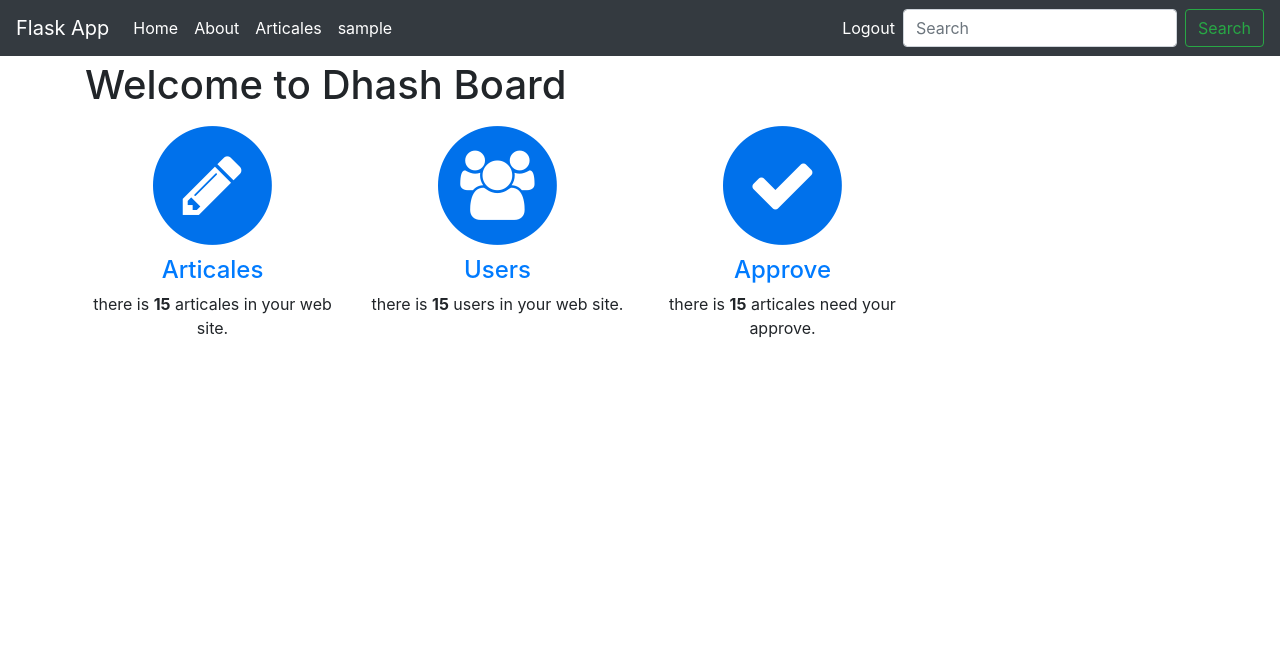
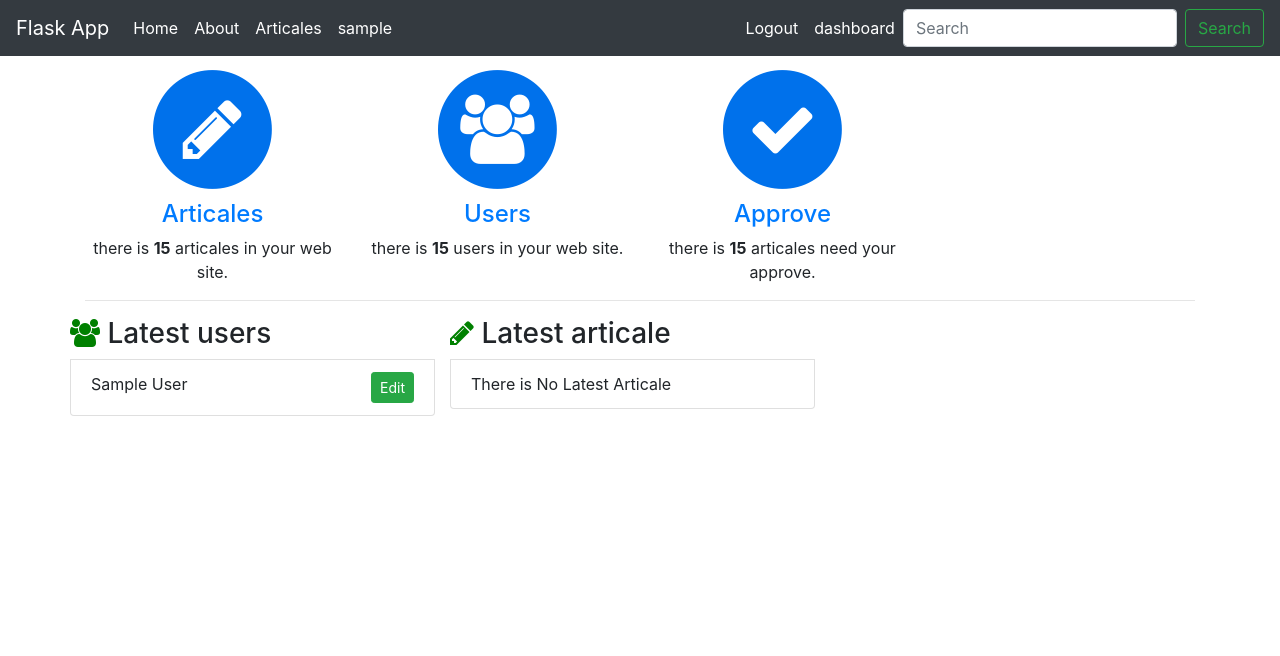
Before and after one commit to mhadiahmed/FlaskApp, a Flask app: page /dashboard in a window 1280 px wide. Shown: the top 656 px of the page. Run offline with Flask 2, Linux system fonts and the light colour scheme; the visitor is signed in with stand-in values (Sample User, id 1); data that the repository does not hold is empty; parts of the project's set-up code (start-up, migrations or seed data) failed here and were passed over; some libraries are stand-ins or nearby versions.

Commit message:
finl touch of our project

```diff
--- a/app.py
+++ b/app.py
@@ -1,15 +1,24 @@
 from flask import Flask,render_template,request,session,url_for,redirect,logging,flash
 from DB import Articale
-from forms import RigesterForm,Add_Articale_form
+from forms import RigesterForm,Add_Articale_form,Edit_Users
 from db.DataBase import connection
 from db.DataAPI import (
 	add_user,
 	check_user,
 	Add_Articale,
 	show_articale,
+	show_unapproved_articale,
 	get_by_id,
 	update,
-	delete
+	delete,
+	admin_delete,
+	approve,
+	show_users,
+	get_usersby_id,
+	update_user,
+	delete_user,
+	get_latest_articale,
+	get_latest_users
 )
 from passlib.hash import sha256_crypt
 from functools import wraps
@@ -21,6 +30,9 @@ app = Flask(__name__)
 #**************************************************
 # Permissions
 #**************************************************
+## *******
+# check if the user is admin in or not
+# *******
 def is_admin(f):
 	@wraps(f)
 	def wrap(*args,**kwargs):
@@ -30,7 +42,17 @@ def is_admin(f):
 			return redirect(url_for('home'))
 	return wrap
 
-
+# *******
+# check if the user is logged in or not
+# *******
+def is_logging(f):
+	@wraps(f)
+	def wrap(*args,**kwargs):
+		if 'logged_in' in session:
+			return f(*args,**kwargs)
+		else:
+			return redirect(url_for('login'))
+	return wrap
 
 #**************************************************
 #Dashboard Pages
@@ -38,13 +60,126 @@ def is_admin(f):
 @app.route('/dashboard')
 @is_admin
 def dashboard():
-	ali = {
-	'naser':'naser',
-	'al':'mhadi'
-	}
+	query,latest_users = get_latest_users()
+	query2, latest_articale = get_latest_articale()
+	return render_template('dashboard.html',latest_users=latest_users,latest_articale=latest_articale)
 
-	return render_template('dashboard.html',ali=ali)
 
+# *******
+# articales part in dashboard code
+# *******
+@app.route('/admin_articale')
+@is_admin
+def admin_Areticales():
+	query,data = show_articale()
+
+	if query > 0:
+		Articales = data
+		return render_template("admin_articales.html",Articales=Articales)
+	else:
+		msg = "no data yet .."
+		return render_template("admin_articales.html",msg=msg)
+
+
+@app.route('/admin_unapproved_articale')
+@is_admin
+def admin_unapproved_Areticales():
+	query,data = show_unapproved_articale()
+
+	if query > 0:
+		Articales = data
+		return render_template("admin_unapproved.html",Articales=Articales)
+	else:
+		msg = "no data yet .."
+		return render_template("admin_unapproved.html",msg=msg)
+
+
+@app.route('/admin_edit/<string:id>',methods=['GET','POST'])
+@is_admin
+def admin_Articale_edit(id):
+	btnName = "Edit"
+	form  = Add_Articale_form(request.form)
+	query ,data = get_by_id(id)
+	form.title.data = data['title']
+	form.content.data = data['content']
+
+	if request.method == "POST" and form.validate():
+		title = request.form['title']
+		content = request.form['content']
+		update(id,title,content)
+		flash("Articale is updated..","success")
+		return redirect(url_for('dashboard'))
+	return render_template('create_articale.html',form=form,btnName=btnName)
+
+
+@app.route('/admin_delete/<string:id>')
+@is_admin
+def admin_Areticale_delete(id):
+	query,data = get_by_id(id)
+	if 'is_admin' in session:
+		admin_delete(id)
+		flash("Articale is deleted..","success")
+		return redirect(url_for('dashboard'))
+	else:
+		flash("You don't have permission to do this..","info")
+		return redirect(url_for('dashboard'))
+
+
+@app.route('/admin_approve/<string:id>')
+@is_admin
+def admin_Areticale_approve(id):
+	if 'is_admin' in session:
+		approve(id)
+		flash("Your articales is approved.","success")
+		return redirect(url_for('admin_unapproved_Areticales'))
+
+
+# *******
+# users part in dashboard code
+# *******
+@app.route('/admin_users')
+@is_admin
+def admin_users():
+	query,data = show_users()
+
+	if query > 0:
+		users = data
+		return render_template("admin_users.html",users=users)
+	else:
+		msg = "no data yet .."
+		return render_template("admin_users.html",msg=msg)
+
+
+@app.route('/admin_edit_users/<string:id>',methods=['GET','POST'])
+@is_admin
+def admin_edit_users(id):
+	form = Edit_Users(request.form)
+
+	query,data = get_usersby_id(id)
+
+	form.name.data = data['name']
+	form.username.data = data['username']
+	form.email.data = data['email']
+
+	if request.method == "POST" and form.validate():
+		# get data from the form
+		name = request.form['name']
+		username = request.form['username']
+		email = request.form['email']
+		# save in data base
+		update_user(name,username,email,id)
+		flash("user is updated","success")
+		return redirect(url_for("admin_users"))
+	return render_template("edit_users.html",form=form)
+
+
+
+@app.route('/delete_user/<string:id>')
+@is_admin
+def delete_users(id):
+	delete_user(id)
+	flash("User is deleted..","success")
+	return redirect(url_for('admin_users'))
 
 #**************************************************
 #Home Pages
@@ -80,6 +215,7 @@ def Areticales():
 
 
 @app.route('/create',methods=['GET','POST'])
+@is_logging
 def Articale_create():
 	btnName = "Create"
 	form  = Add_Articale_form(request.form)
@@ -94,6 +230,7 @@ def Articale_create():
 
 
 @app.route('/edit/<string:id>',methods=['GET','POST'])
+@is_logging
 def Articale_edit(id):
 	btnName = "Edit"
 	form  = Add_Articale_form(request.form)
@@ -122,6 +259,7 @@ def Areticale_deatil(id):
 
 
 @app.route('/delete/<string:id>')
+@is_logging
 def Areticale_delete(id):
 	query,data = get_by_id(id)
 	username = session['username']
@@ -137,7 +275,7 @@ def Areticale_delete(id):
 
 
 #**************************************************
-#Users Page
+#   Users Page
 #	Register , Login , logout
 #**************************************************
 
--- a/db/DataAPI.py
+++ b/db/DataAPI.py
@@ -2,6 +2,9 @@ from db.DataBase import connection
 from pymysql import escape_string as clean
 from passlib.hash import sha256_crypt
 # use passlib or hashlib
+# global variable
+
+# conn,db = connection()
 
 def add_user(name,username,email,password):
 	# get data & clean it
@@ -23,6 +26,25 @@ def add_user(name,username,email,password):
 	# close connection
 	db.close()
 
+def update_user(name,username,email,id):
+	# get data & clean it
+
+	c_name = clean(name)
+	c_username = clean(username)
+	c_email = clean(email)
+	c_id = clean(id)
+
+	# create connection
+
+	conn,db = connection()
+
+	# execute query
+
+	query = db.execute("UPDATE users SET name=%s,username=%s,email=%s WHERE id = %s",(c_name,c_username,c_email,c_id))
+	# save change
+	conn.commit()
+	# close connection
+	db.close()
 
 
 def check_user(username):
@@ -52,12 +74,62 @@ def Add_Articale(title,user,content):
 
 	db.close()
 
+
 def show_articale():
+	conn,db = connection()
+
+	query = db.execute('SELECT * FROM articale WHERE approve=1 ORDER BY id DESC')
+
+	data = db.fetchall()
+
+	return query,data
+
+
+def show_unapproved_articale():
 	conn,db = connection()
 
 	query = db.execute('SELECT * FROM articale WHERE approve=0 ORDER BY id DESC')
 
 	data = db.fetchall()
+
+	return query,data
+
+
+def show_users():
+	conn,db = connection()
+
+	query = db.execute('SELECT * FROM users ')
+
+	data = db.fetchall()
+
+	return query,data
+
+
+def get_latest_users():
+	conn,db = connection()
+
+	query = db.execute('SELECT * FROM users ORDER BY id DESC LIMIT 3')
+
+	data = db.fetchall()
+
+	return query,data
+
+def get_latest_articale():
+	conn,db = connection()
+
+	query = db.execute('SELECT * FROM articale WHERE approve=0 ORDER BY id DESC LIMIT 3')
+
+	data = db.fetchall()
+
+	return query,data
+
+def get_usersby_id(id):
+	c_id = clean(id)
+	conn,db = connection()
+
+	query = db.execute('SELECT * FROM users WHERE id=%s',[c_id])
+
+	data = db.fetchone()
 
 	return query,data
 
@@ -96,3 +168,36 @@ def delete(id,username):
 	conn.commit()
 
 	db.close
+
+
+def delete_user(id):
+	c_id = clean(id)
+	conn,db = connection()
+
+	query = db.execute('DELETE FROM users WHERE id = %s',(c_id))
+
+	conn.commit()
+
+	db.close
+
+
+def admin_delete(id):
+	c_id = clean(id)
+	conn,db = connection()
+
+	query = db.execute('DELETE FROM articale WHERE id = %s ',[c_id])
+
+	conn.commit()
+
+	db.close
+
+
+def approve(id):
+	c_id = clean(id)
+	conn,db = connection()
+
+	query = db.execute('UPDATE articale SET approve=1 WHERE id = %s',[c_id])
+
+	conn.commit()
+
+	db.close
--- a/templates/dashboard.html
+++ b/templates/dashboard.html
@@ -1,18 +1,17 @@
 {% extends "base.html" %}
 
 {% block title %}
-	Test
+	Dashboard
 {% endblock title %}
 
 {% block content %}
-	<h1>Welcome to Dhash Board</h1>
 	<section class="row text-center">
 		<div class="col-6 col-sm-3">
 			<span class="fa fa-stack" style="font-size: 52pt;color:#0071eb">
 				<i class="fa fa-circle fa-stack-2x"></i>
 				<i class="fa fa-pencil fa-stack-1x fa-inverse"></i>
 			</span>
-			<h4><a href="#">Articales</a></h4>
+			<h4><a href="{{url_for('admin_Areticales')}}">Articales</a></h4>
 			<span>there is <strong>15</strong> articales in your web site.</span>
 		</div>
 
@@ -21,7 +20,7 @@
 				<i class="fa fa-circle fa-stack-2x"></i>
 				<i class="fa fa-users fa-stack-1x fa-inverse"></i>
 			</span>
-			<h4><a href="#">Users</a></h4>
+			<h4><a href="{{url_for('admin_users')}}">Users</a></h4>
 			<span>there is <strong>15</strong> users in your web site.</span>
 		</div>
 
@@ -30,8 +29,36 @@
 				<i class="fa fa-circle fa-stack-2x"></i>
 				<i class="fa fa-check fa-stack-1x fa-inverse"></i>
 			</span>
-			<h4><a href="#">Approve</a></h4>
+			<h4><a href="{{url_for('admin_unapproved_Areticales')}}">Approve</a></h4>
 			<span>there is <strong>15</strong> articales need your approve.</span>
 		</div>
 	</section>
+	<hr>
+	<section class="row">
+		<div class="list-group col-4">
+			<h3> <i class="fa fa-users" style="color:green"></i> Latest users</h3>
+			{% for user in latest_users %}
+				<div class="list-group-item">
+					{{user.name}} <a href="{{url_for('admin_edit_users',id=user.id)}}" class="btn btn-success btn-sm float-right">Edit</a>
+				</div>
+			{% else %}
+				<div class="list-group-item">
+					There is No Latest Users
+				</div>
+			{% endfor %}
+		</div>
+
+		<div class="list-group col-4">
+			<h3><i class="fa fa-pencil" style="color:green"></i> Latest articale</h3>
+			{% for articale in latest_articale %}
+				<div class="list-group-item">
+					{{articale.title}} <a href="{{url_for('admin_Areticale_approve',id=articale.id)}}" class="btn btn-success btn-sm float-right">Approve</a>
+				</div>
+			{% else %}
+				<div class="list-group-item">
+					There is No Latest Articale
+				</div>
+			{% endfor %}
+		</div>
+	</section>
 {% endblock content %}
--- a/templates/includes/nav.html
+++ b/templates/includes/nav.html
@@ -24,6 +24,11 @@
         <li class="nav-item active">
         <a href="/logout" class="nav-link">Logout</a>
       </li>
+      {% if session.is_admin %}
+       <li class="nav-item active">
+        <a href="/dashboard" class="nav-link">dashboard</a>
+      </li>       {% endif %}
+
       {% else %}
       <li class="nav-item active">
         <a href="/register" class="nav-link">Rigester</a>
```
Also changed, not shown: forms.py (+8 -0 lines), templates/admin_articales.html (added, +38 -0 lines), templates/admin_unapproved.html (added, +35 -0 lines), templates/admin_users.html (added, +37 -0 lines), templates/edit_users.html (added, +24 -0 lines).
